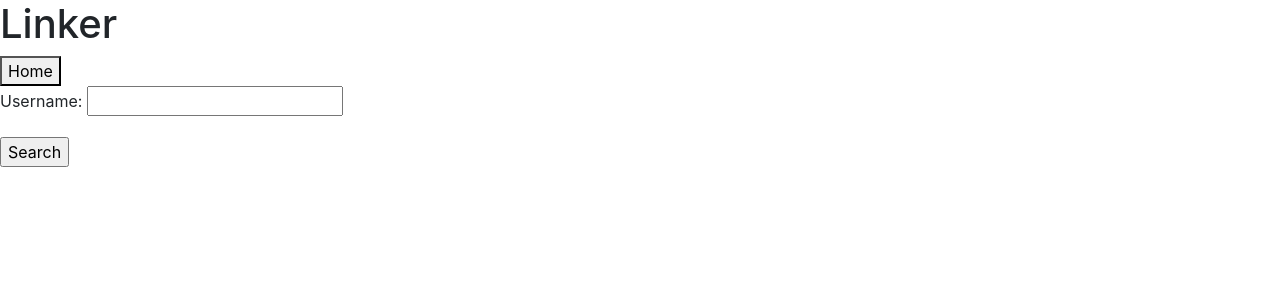
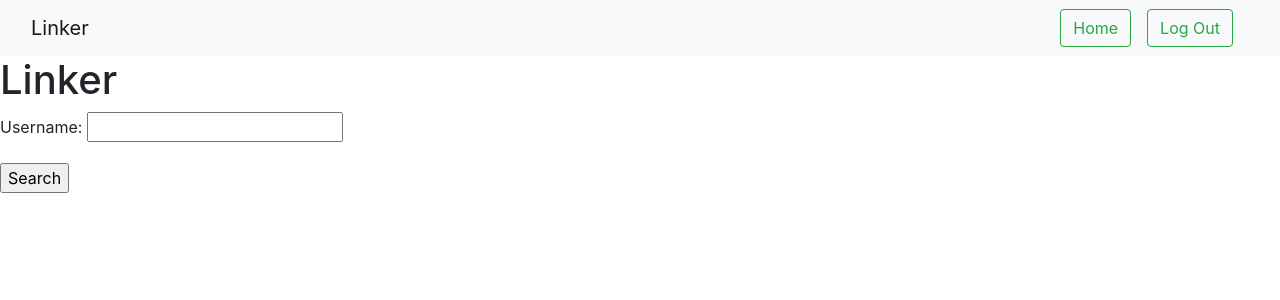
Before and after one commit to CosmoSt4r/linker-app, a Django app: page / in a window 1280 px wide. Shown: the top 300 px of the page. Run offline with Django 3.2, Linux system fonts and the light colour scheme; the visitor is signed in with stand-in values (Sample User, id 1); some libraries are stand-ins or nearby versions.

Commit message:
Navbar added

```diff
--- a/main/templates/main.html
+++ b/main/templates/main.html
@@ -5,12 +5,6 @@
 {% block content %}
 
     <h1>Linker</h1>
-    {% if request.user.is_authenticated %}
-        <button onclick="document.location=`{% url 'account:home:main' %}`">Home</button>
-    {% else %}
-        <button onclick="document.location=`{% url 'account:login' %}`">Log In</button>
-        <button onclick="document.location=`{% url 'account:signup' %}`">Sign Up</button>
-    {% endif %}
 
     <form method="POST">
         {% csrf_token %}
--- a/templates/base.html
+++ b/templates/base.html
@@ -15,6 +15,8 @@
     </head>
 
     <body>
+        {% include 'navbar.html' %}
+
         {% block content %}
         {% endblock %}
         <script src="https://cdn.jsdelivr.net/npm/bootstrap@5.1.0/dist/js/bootstrap.bundle.min.js" integrity="sha384-U1DAWAznBHeqEIlVSCgzq+c9gqGAJn5c/t99JyeKa9xxaYpSvHU5awsuZVVFIhvj" crossorigin="anonymous"></script>
--- /dev/null
+++ b/templates/navbar.html
@@ -0,0 +1,15 @@
+<nav class="navbar navbar-expand-lg navbar-light bg-light">
+    <div class="container-fluid">
+        <a class="navbar-brand" href="{% url 'main-page:main' %}">Linker</a>
+
+        <div class="d-flex">
+        {% if request.user.is_authenticated %}
+            <button class="btn btn-outline-success mr-3" onclick="document.location=`{% url 'account:home:main' %}`">Home</button>
+            <button class="btn btn-outline-success mr-3" onclick="document.location=`{% url 'account:logout' %}`">Log Out</button>
+        {% else %}
+            <button class="btn btn-outline-success mr-3" onclick="document.location=`{% url 'account:login' %}`">Log In</button>
+            <button class="btn btn-outline-success mr-3" onclick="document.location=`{% url 'account:signup' %}`">Sign Up</button>
+        {% endif %}
+        </div>
+    </div>
+  </nav>
```
